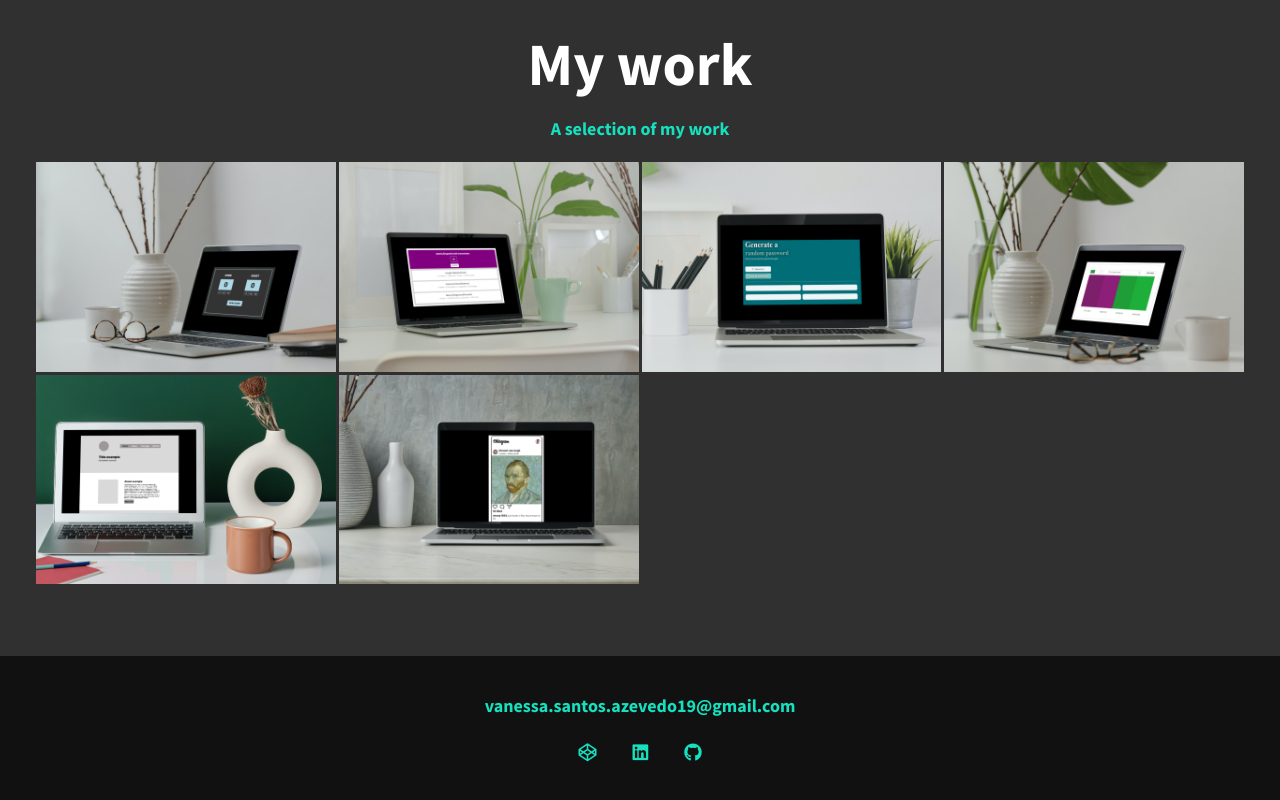
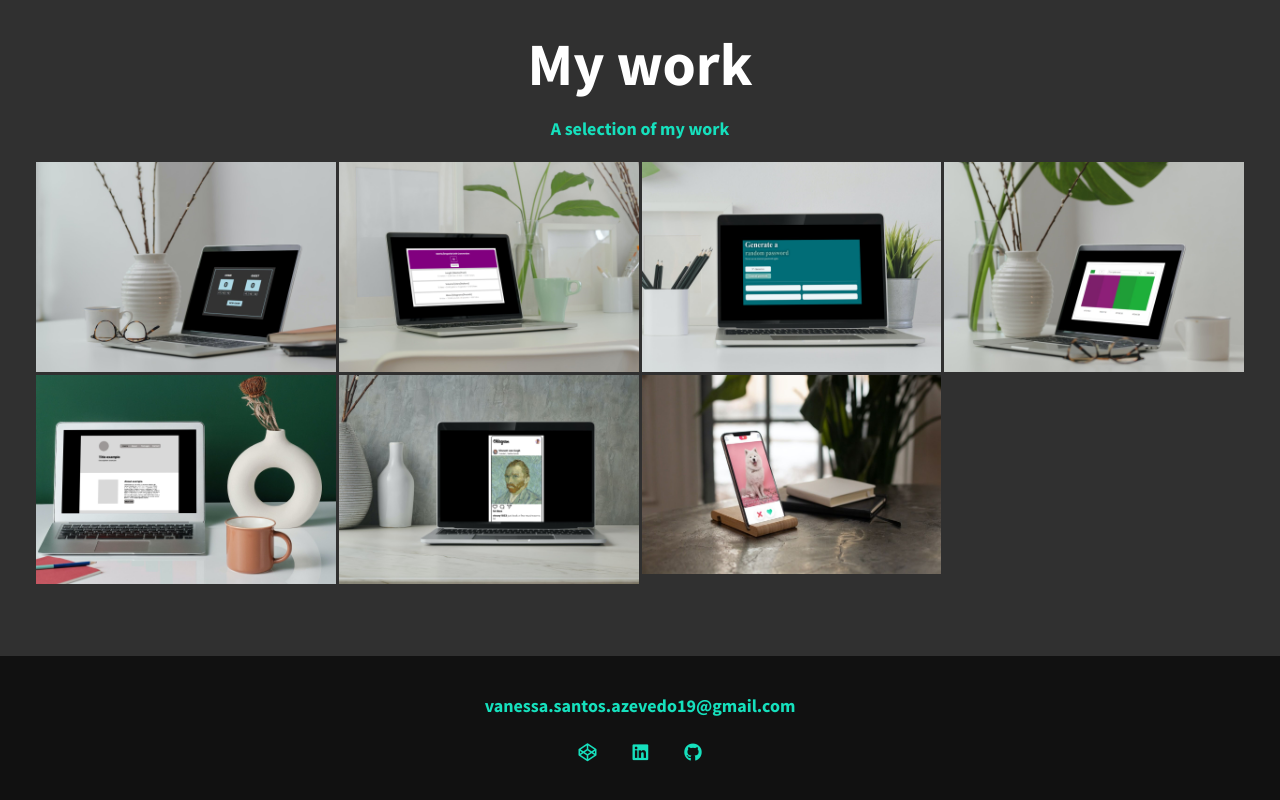
Before and after one commit to VanessaAz/Portfolio, a website built with webpack: page index.html in a window 1280 px wide. Shown: the part 1656-2456 px from the top of the page. Built offline with nearby package versions, Linux system fonts and the light colour scheme.

Commit message:
Add project (Tindog)

```diff
--- a/index.html
+++ b/index.html
@@ -99,6 +99,10 @@
                 <img src="img/oldagram-mock.jpg" class="portfolio__image">
             </a>
 
+            <a href="#" class="portfolio__item">
+                <img src="img/tindog-mockup.jpg" class="portfolio__image">
+            </a>
+
            </div>
         </section>
 
```
Also changed, not shown: img/tindog-mockup.jpg (added).
